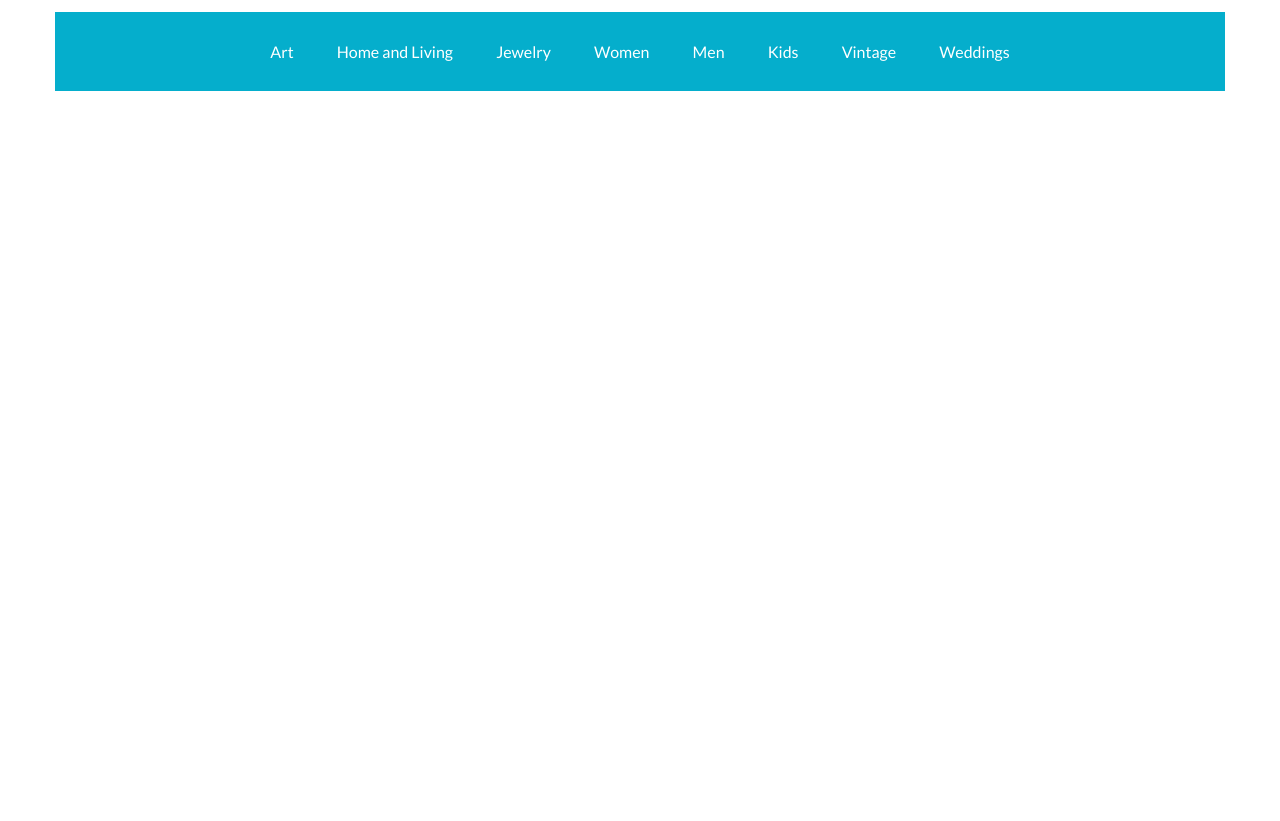
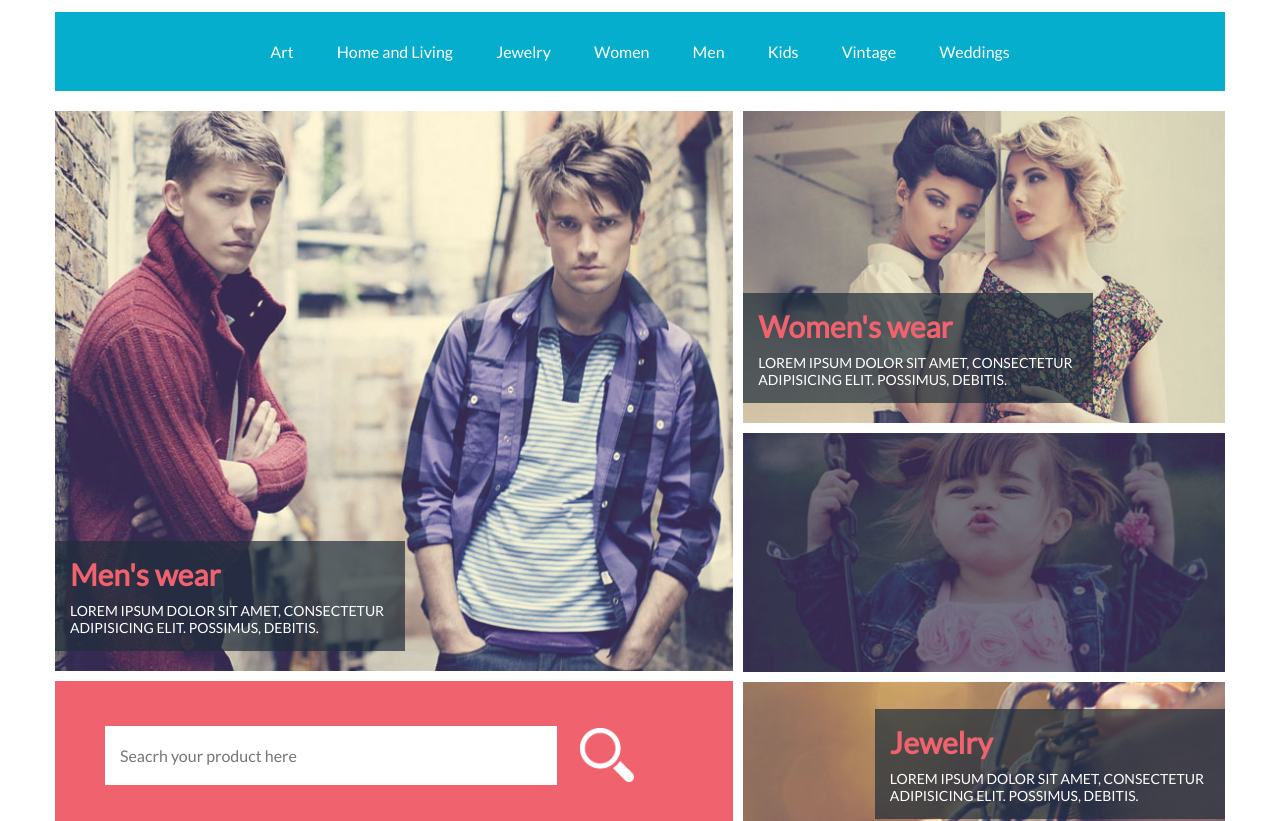
Before and after one commit to ilmitro/Gift, a website: page index.html in a window 1280 px wide. Shown: the part 131-952 px from the top of the page. Before the commit the page ends 800 px from the top, so only its background shows below. Drawn offline with Linux system fonts and the light colour scheme.

Commit message:
promo-95pr

```diff
--- a/index.html
+++ b/index.html
@@ -312,19 +312,71 @@
   <main>
 
     <div class="promo">
+      <div class="row row--inline">
+        <div class="col-7">
 
+          <div class="promo__item">
+            <a class="promo__link link" href="#">
+              <img class="promo__img" src="pict/promo-mens.jpg" alt="promo name">
+            </a>
+            <div class="promo__info">
+              <h3 class="promo__title">Men's wear</h3>
+              <p class="promo__text">Lorem ipsum dolor sit amet, consectetur adipisicing elit. Possimus, debitis.</p>
+            </div>
+          </div>
 
+          <div class="promo__item">
+            <form class="promo__search" name="search" action="">
+              <input class="promo__search-input" type="search" placeholder="Seacrh your product here">
+              <input class="promo__search-btn" type="button">
+            </form>
+          </div>
 
+          <div class="promo__item">
+            <a class="promo__link link" href="#">
+              <img class="promo__img" src="pict/promo-craft.jpg" alt="promo name">
+            </a>
+            <div class="promo__info">
+              <h3 class="promo__title">Craft</h3>
+              <p class="promo__text">Lorem ipsum dolor sit amet, consectetur adipisicing elit. Possimus, debitis.</p>
+            </div>
+          </div>
 
+        </div><!-- /.col-7 -->
 
+        <div class="col-5">
+
+          <div class="promo__item">
+            <a class="promo__link link" href="#">
+              <img class="promo__img" src="pict/promo-womens.jpg" alt="promo name">
+            </a>
+            <div class="promo__info">
+              <h3 class="promo__title">Women's wear</h3>
+              <p class="promo__text">Lorem ipsum dolor sit amet, consectetur adipisicing elit. Possimus, debitis.</p>
+            </div>
+          </div>
+
+          <div class="promo__item">
+            <a class="promo__link link" href="#">
+              <img class="promo__img" src="pict/promo-kids.jpg" alt="promo name">
+            </a>
+          </div>
+
+          <div class="promo__item">
+            <a class="promo__link link" href="#">
+              <img class="promo__img" src="pict/promo-jewelry.jpg" alt="promo name">
+            </a>
+            <div class="promo__info promo__info--position">
+              <h3 class="promo__title">Jewelry</h3>
+              <p class="promo__text">Lorem ipsum dolor sit amet, consectetur adipisicing elit. Possimus, debitis.</p>
+            </div>
+          </div>
+
+        </div><!-- /.col-5 -->
+      </div><!-- /.row -->
     </div><!-- /.promo -->
 
   </main>
-
-
-
-
-
 
 
 
--- a/scss/blocks/_nav-main.scss
+++ b/scss/blocks/_nav-main.scss
@@ -2,7 +2,7 @@
 
 .nav-main {
   clear: both;
-  background-color: $color-brand;
+  background-color: $color-brand-blue;
 
   &__list {
     margin: 0;
@@ -23,22 +23,23 @@
 
     &:hover {
       background-color: #fff;
-      color: $color-brand-secondary;
+      color: $color-brand-red;
     }
   }
 
 
-  // sub-list
+  // Подменю
 
   &__sub-list {
+    display: none;
     position: absolute;
     width: 280px;
     margin: 0;
     padding: 0 20px;
-    border: 1px solid #000;
     list-style: none;
     text-align: left;
-    display: none;
+    background-color: #fff;
+    z-index: 2;
   }
 
   &__sub-item {
@@ -53,7 +54,7 @@
     margin-right: 10px;
   }
 
-  &__sub-title { color: $color-brand-secondary; }
+  &__sub-title { color: $color-brand-red; }
 
   &__sub-text {
     margin: 0;
@@ -65,15 +66,15 @@
     display: inline-block;
     padding: 7px 25px;
     font-size: $font-size-small;
-    background-color: $color-brand;
+    background-color: $color-brand-blue;
     color: #fff;
 
-    &:hover { background-color: $color-brand-secondary; }
+    &:hover { background-color: $color-brand-red; }
   }
 }
 
 
-// sub-list - display
+// Показать подменю
 
 .nav-main__item:hover .nav-main__sub-list {
   display: block;
--- /dev/null
+++ b/scss/blocks/_promo.scss
@@ -0,0 +1,91 @@
+/* -------- promo -------- */
+
+.promo {
+  margin-bottom: 50px;
+
+  &__item {
+    position: relative;
+    margin-bottom: 10px;
+  }
+
+  &__link {
+
+  }
+
+  &__img {
+    @include img-responsive;
+  }
+
+
+  // Блок с текстом
+
+  &__info {
+    position: absolute;
+    bottom: 20px;
+    max-width: 350px;
+    padding: 15px;
+    background-color: rgba(32, 46, 59, 0.7);
+    transition: background-color 0.5s;
+
+    &--position {
+      bottom: 360px;
+      right: 0;
+    }
+  }
+
+  &__title {
+    margin: 0;
+    margin-bottom: 10px;
+    font-size: $font-size-large;
+    color: $color-brand-red;
+  }
+
+  &__text {
+    margin: 0;
+    font-size: $font-size-secondary;
+    text-transform: uppercase;
+    color: #fff;
+  }
+
+
+  // Поле поиска
+
+  &__search {
+    padding: 45px;
+    padding-left: 50px;
+    padding-right: 25px;
+    font-size: $font-size-base;
+    background-color: $color-brand-red;
+    transition: background-color 0.5s;
+
+    &:hover {
+      background-color: $color-brand-red-darker;
+    }
+  }
+
+  &__search-input {
+    width: 70%;
+    // для планшета уменьшить ширину до 60%
+    margin-right: 20px;
+    padding: 20px 15px;
+    border: none;
+    outline: 0;
+  }
+
+  &__search-btn {
+    width: 60px;
+    height: 60px;
+    border: none;
+    vertical-align: middle;
+    background: url('../img/ic-search.png') no-repeat;
+    background-size: 90%;
+    outline: 0;
+  }
+}
+
+
+// Блок с тестом при наведении
+
+.promo__item:hover .promo__info {
+  background-color: rgb(32, 46, 59);
+}
--- a/scss/blocks/_user-panel.scss
+++ b/scss/blocks/_user-panel.scss
@@ -22,10 +22,10 @@
     padding: 33px 0;
     text-align: center;
     color: #fff;
-    background-color: $color-brand-secondary;
+    background-color: $color-brand-red;
     transition: background-color 0.2s;
 
-    &:hover { background-color: $color-brand; }
+    &:hover { background-color: $color-brand-red-darker; }
   }
 
 
--- a/scss/main.scss
+++ b/scss/main.scss
@@ -17,3 +17,4 @@
 @import 'blocks/logo';
 @import 'blocks/user-panel';
 @import 'blocks/nav-main';
+@import 'blocks/promo';
--- a/scss/utils/_grid.scss
+++ b/scss/utils/_grid.scss
@@ -37,10 +37,13 @@
 
 .row--inline {
   font-size: 0;
+  margin-left: -5px;
+  margin-right: -5px;
 
   & > div {
     float: none;
     display: inline-block;
+    padding: 0 5px;
     vertical-align: top;
   }
 
--- a/scss/utils/_variables.scss
+++ b/scss/utils/_variables.scss
@@ -13,7 +13,9 @@ $font-size-card-secondary: ($font-size-base - 3);
 $font-size-icon-base: ($font-size-base + 9);
 
 // Colors
-$color-brand: #05aecc;
-$color-brand-secondary: #f0626e;
+$color-brand-blue: #05aecc;
+$color-brand-red: #f0626e;
+$color-brand-red-darker: darken($color-brand-red, 7%);
+
 
 $color-gray: #434343;
```
Also changed, not shown: css/style.css, img/ic-search.png (added), pict/promo-1.jpg (deleted), pict/promo-craft.jpg (added), pict/promo-jewelry.jpg (added), pict/promo-kids.jpg (added), pict/promo-mens.jpg (added), pict/promo-womens.jpg (added), 2 other files.
